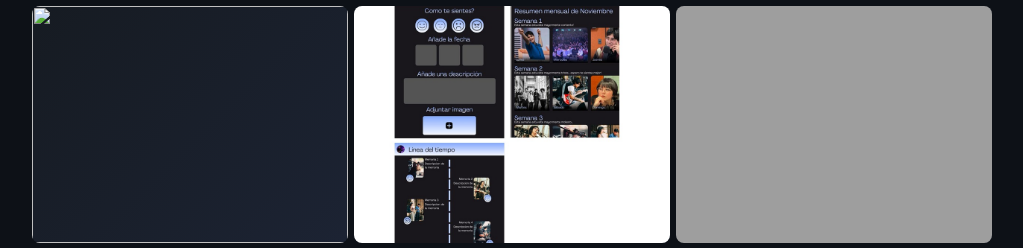
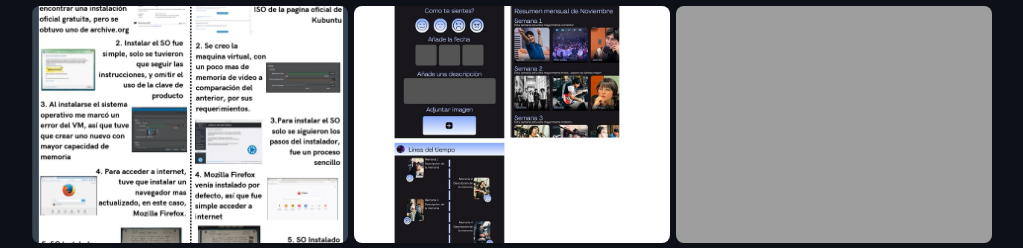
Before and after one commit to stellaraxo/Charles-Babbage-y-Ada-Lovelace, a plain HTML site: page Galeria.html in a window 1280 px wide. Shown: the part 1017-1265 px from the top of the page, without its empty margins (108-1131 px from the left). Drawn offline with nearby package versions, Linux system fonts and the light colour scheme; the site is published under a folder, as on GitHub Pages, so addresses that start at the root find nothing.

Commit message:
Add files via upload

```diff
--- a/Galeria.html
+++ b/Galeria.html
@@ -106,7 +106,7 @@
                 <div class="galeria-item" onclick="openLightbox(this)">
                     <div class="placeholder-img">
 
-                        <img src="/img/foto10.jpg">
+                        <img src="img/foto10.jpg">
                     </div>
                     <div class="caption-overlay">Instalacion de un SO</div>
                 </div>
```
